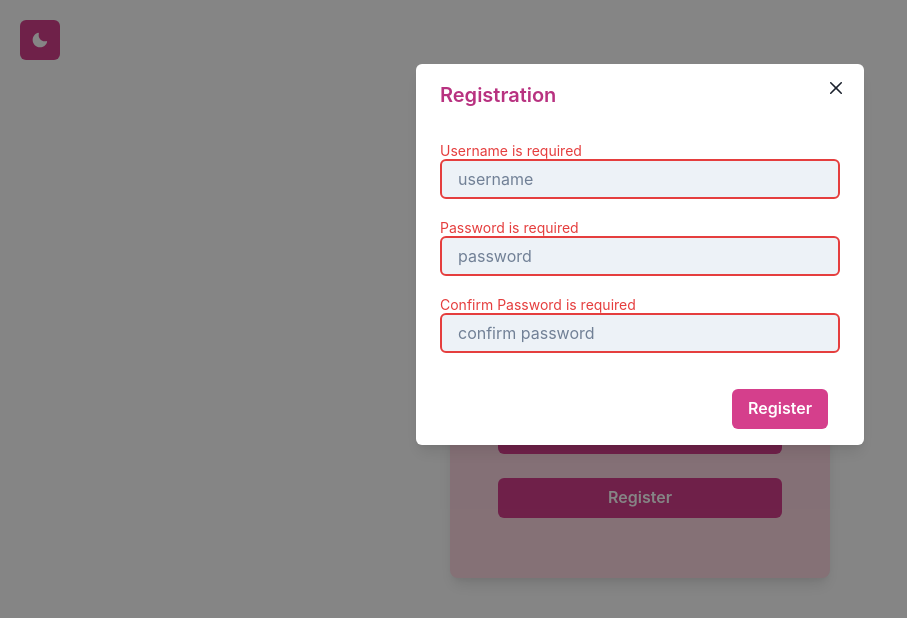
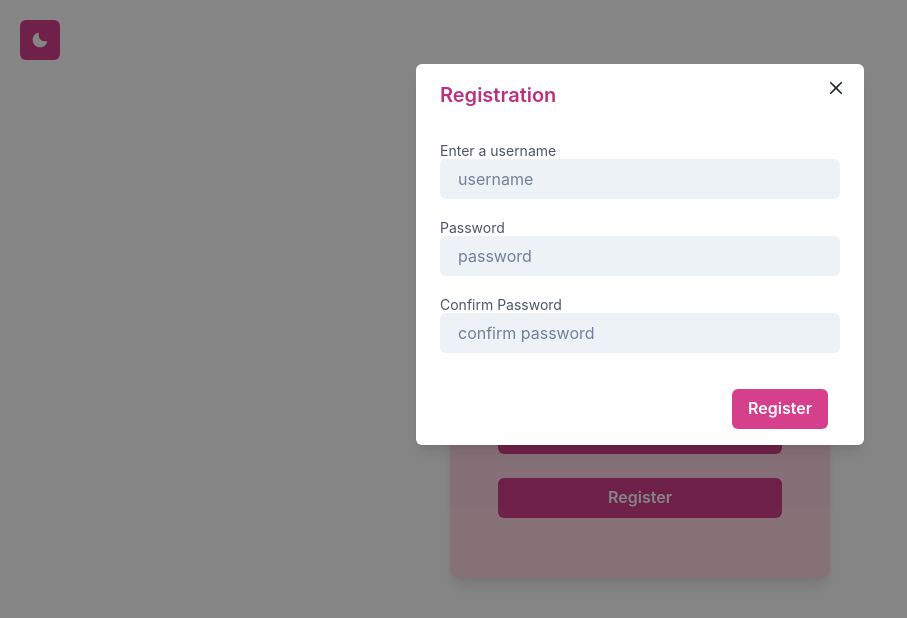
Before and after one commit to mrinfinidy/3d-viewer, a React (Create React App) app: page / in a window 1280 px wide. Both pictures are taken after a click on the button "Register". Shown: the top 618 px of the page, without its empty margins (0-907 px from the left). Built offline with nearby package versions, Linux system fonts and the light colour scheme.

Commit message:
Improve registration form input handling

```diff
--- a/src/components/registration.tsx
+++ b/src/components/registration.tsx
@@ -7,7 +7,6 @@ import {
     ModalBody,
     ModalCloseButton,
     Button,
-    Flex,
     Input,
     FormControl,
     FormHelperText,
@@ -77,16 +76,34 @@ const RegistrationForm: React.FC<RegistrationFormProps> = ({
 }) => {
     const focusBorderColor = useColorModeValue('pink.600', 'pink.100');
 
-    const usernameInvalid = username === ''
-    const passwordInvalid = password === ''
-    const confirmPasswordInvalid = confirmPassword === ''
+    const [usernameInvalid, setUsernameInvalid] = useState(false);
+    const [passwordInvalid, setPasswordInvalid] = useState(false);
+    const [confirmPasswordInvalid, setConfirmPasswordInvalid] = useState(false);
+
+    const handleUsernameChange = (e: React.ChangeEvent<HTMLInputElement>) => {
+        const updatedUsername = e.target.value;
+        setUsername(updatedUsername);
+        setUsernameInvalid(updatedUsername === '');
+    }
+
+    const handlePasswordChange = (e: React.ChangeEvent<HTMLInputElement>) => {
+        const updatedPassword = e.target.value;
+        setPassword(updatedPassword);
+        setPasswordInvalid(updatedPassword === '');
+    }
+
+    const handleConfirmPasswordChange = (e: React.ChangeEvent<HTMLInputElement>) => {
+        const updatedConfirmPassword = e.target.value;
+        setConfirmPassword(updatedConfirmPassword);
+        setConfirmPasswordInvalid(updatedConfirmPassword === '' || updatedConfirmPassword !== password);
+    }
 
     return (
         <>
             <FormControl isInvalid={usernameInvalid} isRequired>
                 {usernameInvalid ? (
                     <FormErrorMessage>
-                        Username is required
+                        Username
                     </FormErrorMessage>
                 ) : (
                     <FormHelperText>
@@ -94,15 +111,15 @@ const RegistrationForm: React.FC<RegistrationFormProps> = ({
                     </FormHelperText>
                 )}
                 <Input
+                    type="text"
                     placeholder="username"
                     variant="filled"
                     mb={3}
                     focusBorderColor={focusBorderColor}
-                    onChange={(e) => setUsername(e.target.value)}
+                    onChange={handleUsernameChange}
                     onKeyPress={(e) => {
                         submitRegistration(username, password, confirmPassword);
                     }}
-                    type="text"
                 />
             </FormControl>
             <FormControl isInvalid={passwordInvalid} isRequired>
@@ -112,15 +129,16 @@ const RegistrationForm: React.FC<RegistrationFormProps> = ({
                     </FormErrorMessage>
                 ) : (
                     <FormHelperText>
-                        Enter a password
+                        Password
                     </FormHelperText>
                 )}
                 <Input
+                    type="password"
                     placeholder="password"
                     variant="filled"
                     mb={3}
                     focusBorderColor={focusBorderColor}
-                    onChange={(e) => setPassword(e.target.value)}
+                    onChange={handlePasswordChange}
                     onKeyPress={(e) => {
                         submitRegistration(username, password, confirmPassword);
                     }}
@@ -129,19 +147,20 @@ const RegistrationForm: React.FC<RegistrationFormProps> = ({
             <FormControl isInvalid={confirmPasswordInvalid} isRequired>
                 {confirmPasswordInvalid ? (
                     <FormErrorMessage>
-                        Confirm Password is required
+                        Passwords do not match
                     </FormErrorMessage>
                 ) : (
                     <FormHelperText>
-                        Confirm your password
+                        Confirm Password
                     </FormHelperText>
                 )}
                 <Input
+                    type="password"
                     placeholder="confirm password"
                     variant="filled"
                     mb={3}
                     focusBorderColor={focusBorderColor}
-                    onChange={(e) => setConfirmPassword(e.target.value)}
+                    onChange={handleConfirmPasswordChange}
                     onKeyPress={(e) => {
                         submitRegistration(username, password, confirmPassword);
                     }}
```
